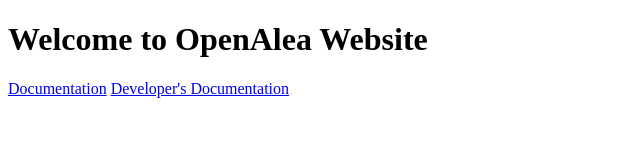
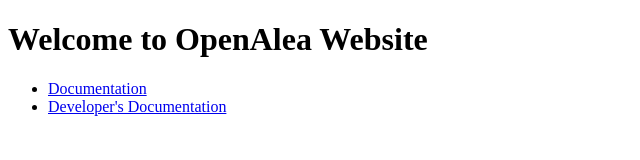
Before and after one commit to openalea/openalea-website, a plain HTML site: page _static/index.html in a window 1280 px wide. Shown: the whole page, without its empty margins (0-640 px from the left). Drawn offline with Linux system fonts and the light colour scheme.

Commit message:
Fix broken links

```diff
--- a/_static/index.html
+++ b/_static/index.html
@@ -9,8 +9,10 @@
 
 <h1>Welcome to OpenAlea Website</h1>
 
-<a href="index_sphinx">Documentation</a>
-<a href="virtualplants.github.io">Developer's Documentation</a>
+<ul>
+	<li><a href="../index_sphinx">Documentation</a></li>
+	<li><a href="http://virtualplants.github.io">Developer's Documentation</a></li>
+</ul>
 
 </body>
 </html>
```
